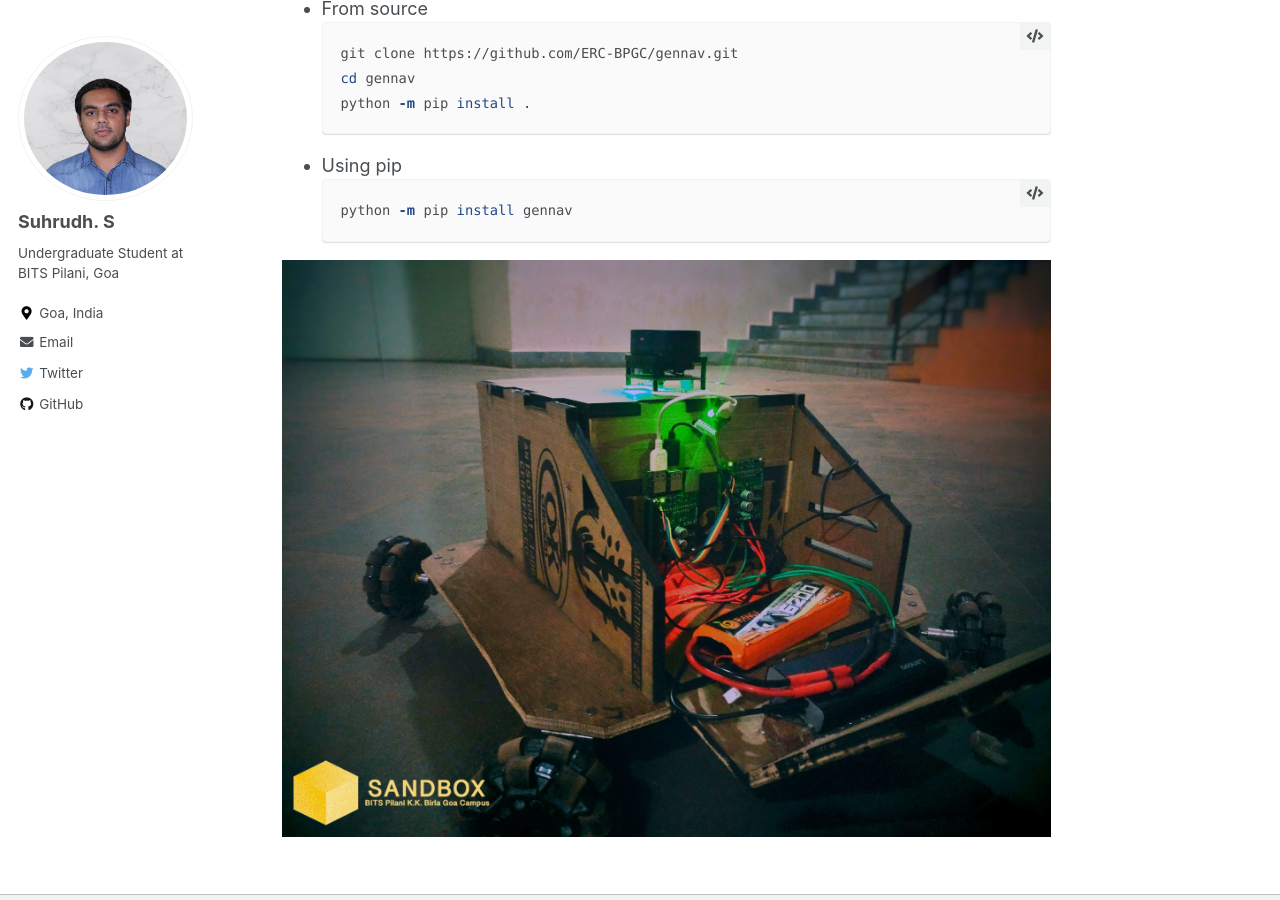
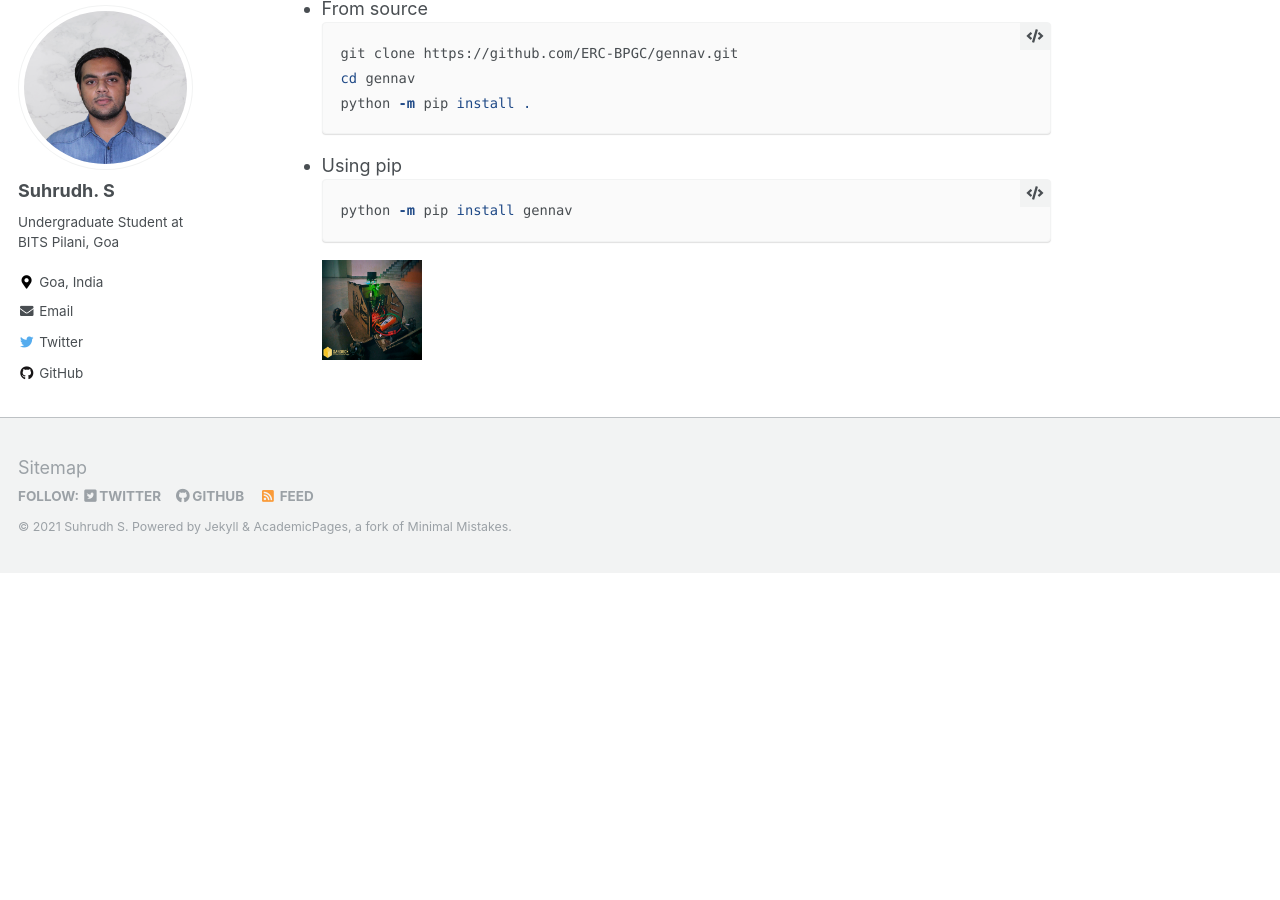
Before and after one commit to SuhrudhSarathy/SuhrudhSarathy.github.io, a Jekyll site: the page built from _pages/software.md, in a window 1280 px wide and 900 px high, scrolled down 1653 px. Built offline with Jekyll 4.4.1, drawn with Linux system fonts in a browser that asks for light colours; after the commit the page ends 2226 px from its top, so only the background shows below that.

Commit message:
check if css works

````diff
--- a/_pages/software.md
+++ b/_pages/software.md
@@ -50,5 +50,6 @@ python -m pip install .
 python -m pip install gennav
 ```
 <!--add trotbot-->
+<img src="/images/software/trotbot.jpg" alt="MarineGEO circle logo" style="height: 100px; width:100px;"/>
 
-![](/images/software/trotbot.jpg)
+<!-- ![](/images/software/trotbot.jpg) -->
````
